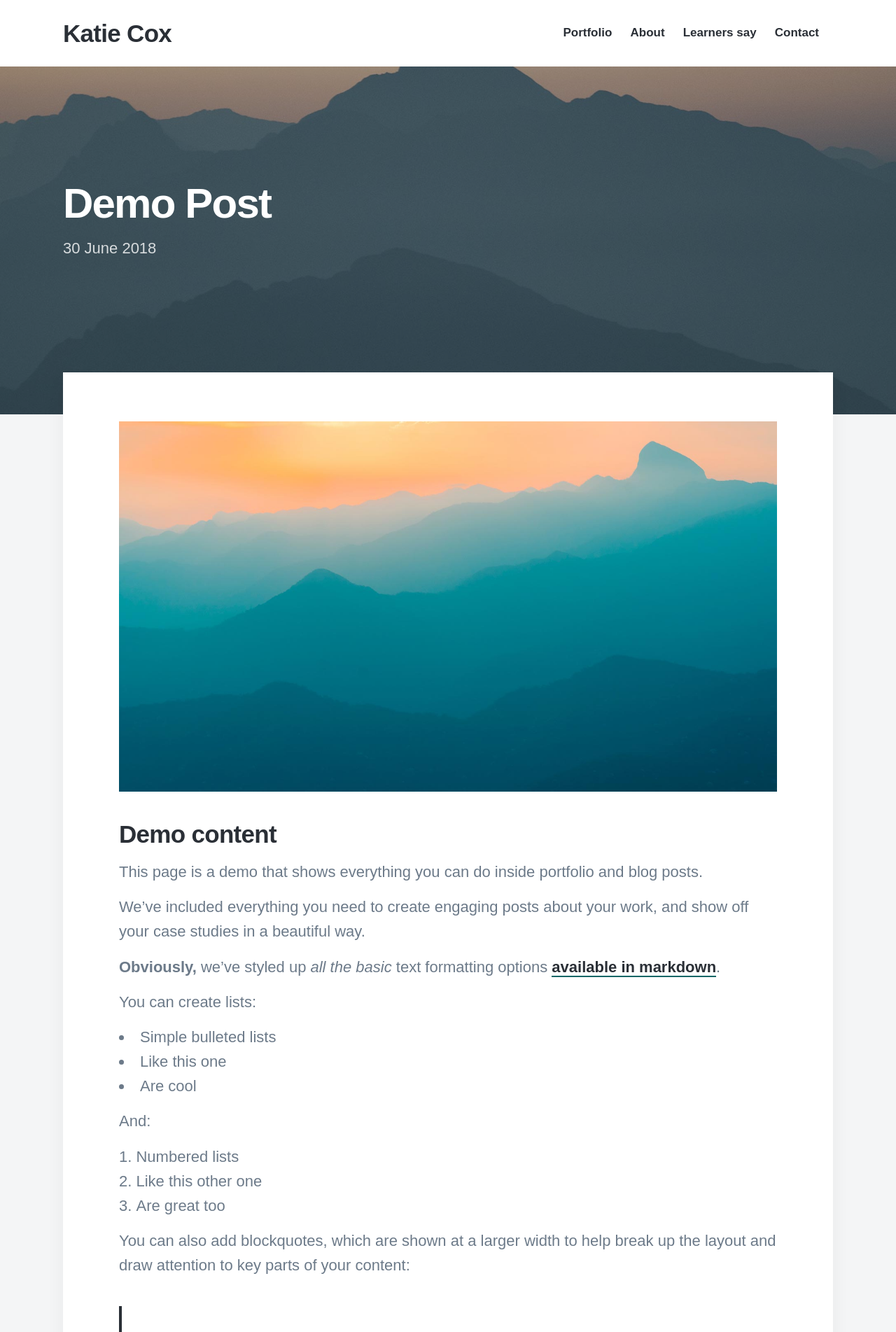
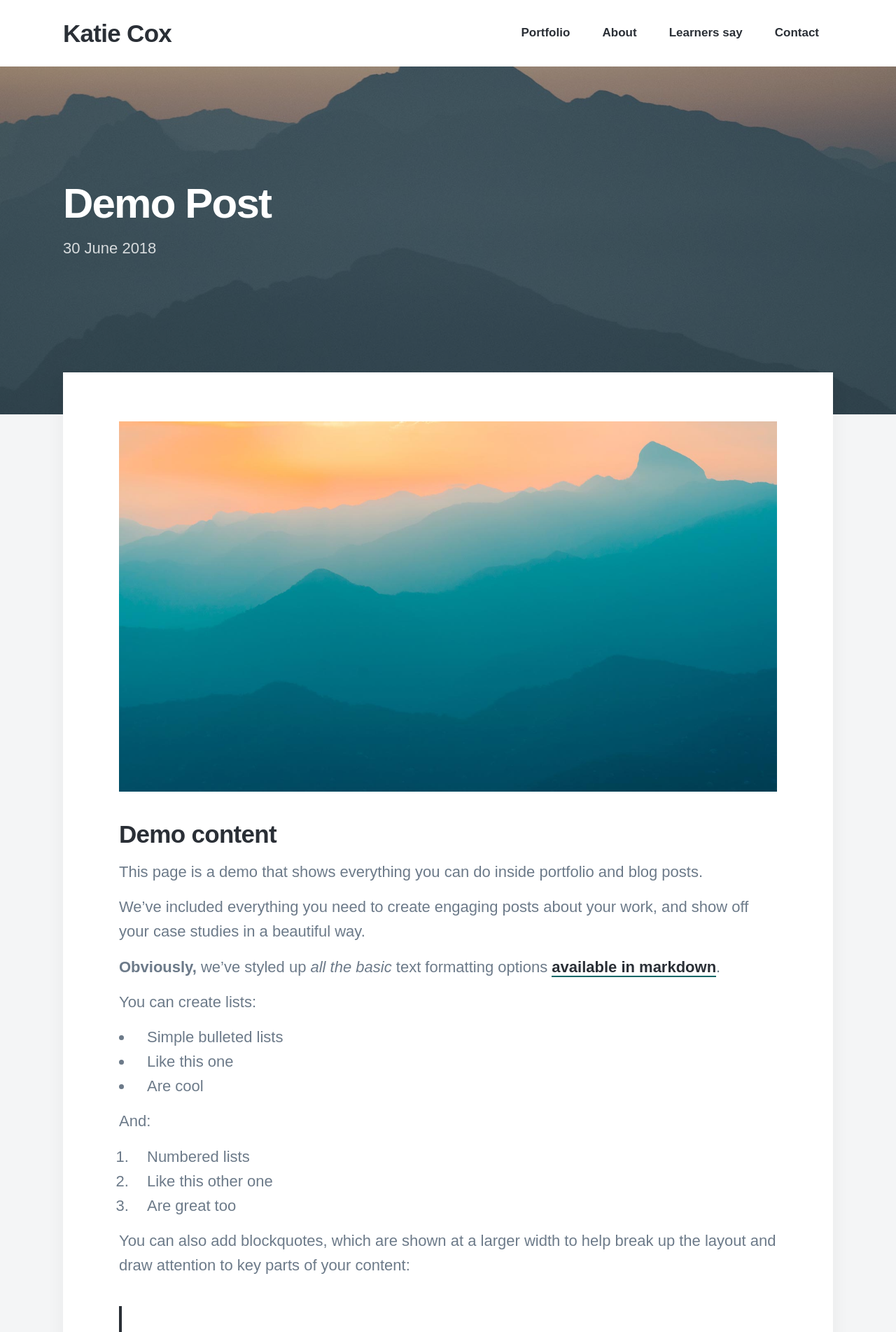
Before and after one commit to cox-katie/portfolio, a Jekyll site: the page built from _posts/2018-06-30-demo-post.md, in a window 1280 px wide. Shown: the top 1903 px of the page at 70% size. Built offline with Jekyll 4.4.1, drawn with Linux system fonts in a browser that asks for light colours; nearby versions of some CDN libraries; some web fonts are replaced.

Commit message:
Update style.scss

```diff
--- a/css/style.scss
+++ b/css/style.scss
@@ -123,16 +123,13 @@ $overlay-opacity: {{ site.data.settings.hero_settings.overlay_opacity }};
 $grid-spacing: {{ site.data.settings.post_settings.grid_spacing }}px;
 
 /* Ensure nested unordered lists are indented */
-ul ul {
-    margin-left: 20px;
-    list-style-position: outside; /* Adjust the indentation as needed */
+ul, ol {
+    margin-left: 20px !important;
+    list-style-position: outside !important; /* Adjust the indentation as needed */
   }
-
-  /* Similarly, if you want to style ordered lists as well */
-  ol ol {
-    margin-left: 20px;
-    list-style-position: outside; /* Adjust the indentation as needed */
-  }
+li {
+    padding-left: 20px !important;
+}
 // - - - - - - - - - - Global styles
 
 @import "_basic";
```
